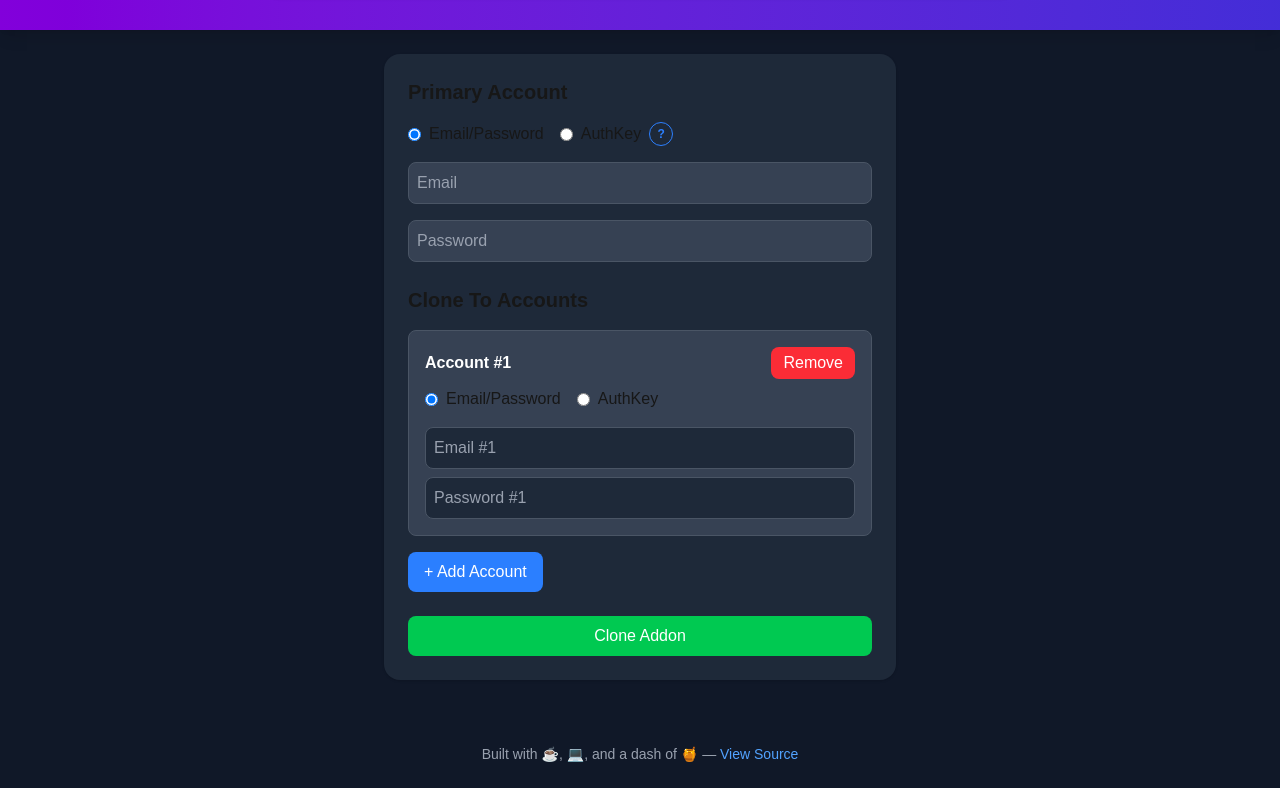
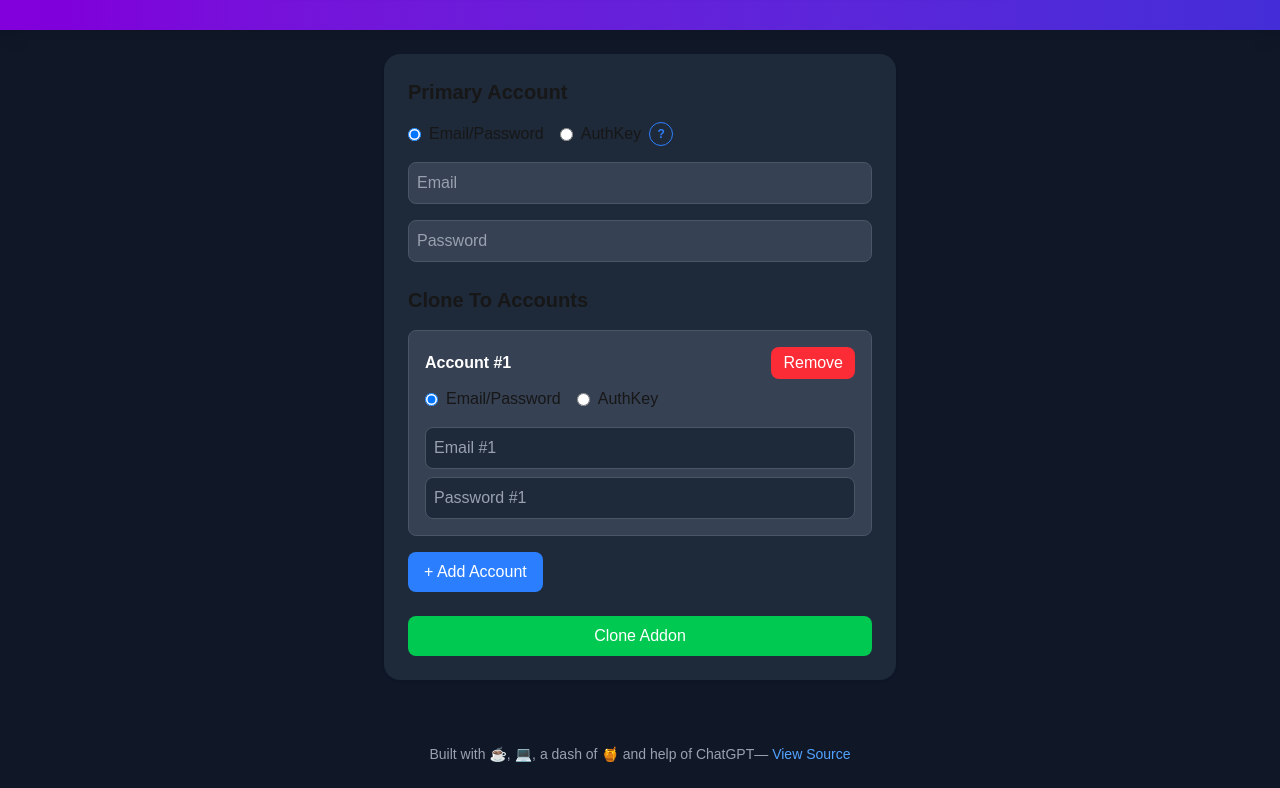
Before and after one commit to oozmakafa/stremio-account-addon-cloner, a Next.js app: page / in a window 1280 px wide. Shown: the part 236-1024 px from the top of the page. Built offline with nearby package versions, Linux system fonts and the light colour scheme.

Commit message:
Fixed lint issue

```diff
--- a/src/app/page.tsx
+++ b/src/app/page.tsx
@@ -210,7 +210,7 @@ export default function Home() {
                         <li>
                           Run:{" "}
                           <code className="bg-gray-700 px-1 py-0.5 rounded break-all">
-                            JSON.parse(localStorage.getItem("profile")).auth.key
+                            JSON.parse(localStorage.getItem(&quot;profile&quot;)).auth.key
                           </code>
                         </li>
                         <li>Copy the output and paste it here</li>
@@ -355,7 +355,7 @@ export default function Home() {
         </div>
       </div>
       <footer className="mt-10 py-6 text-center text-gray-400 text-sm">
-        Built with ☕, 💻, and a dash of 🍯 —{" "}
+        Built with ☕, 💻, a dash of 🍯 and help of ChatGPT—{" "}
         <a
           href="https://github.com/oozmakafa/stremio-account-addon-cloner"
           target="_blank"
```
Also changed, not shown: 1 other file (tests, documents, lock files or other folders).
